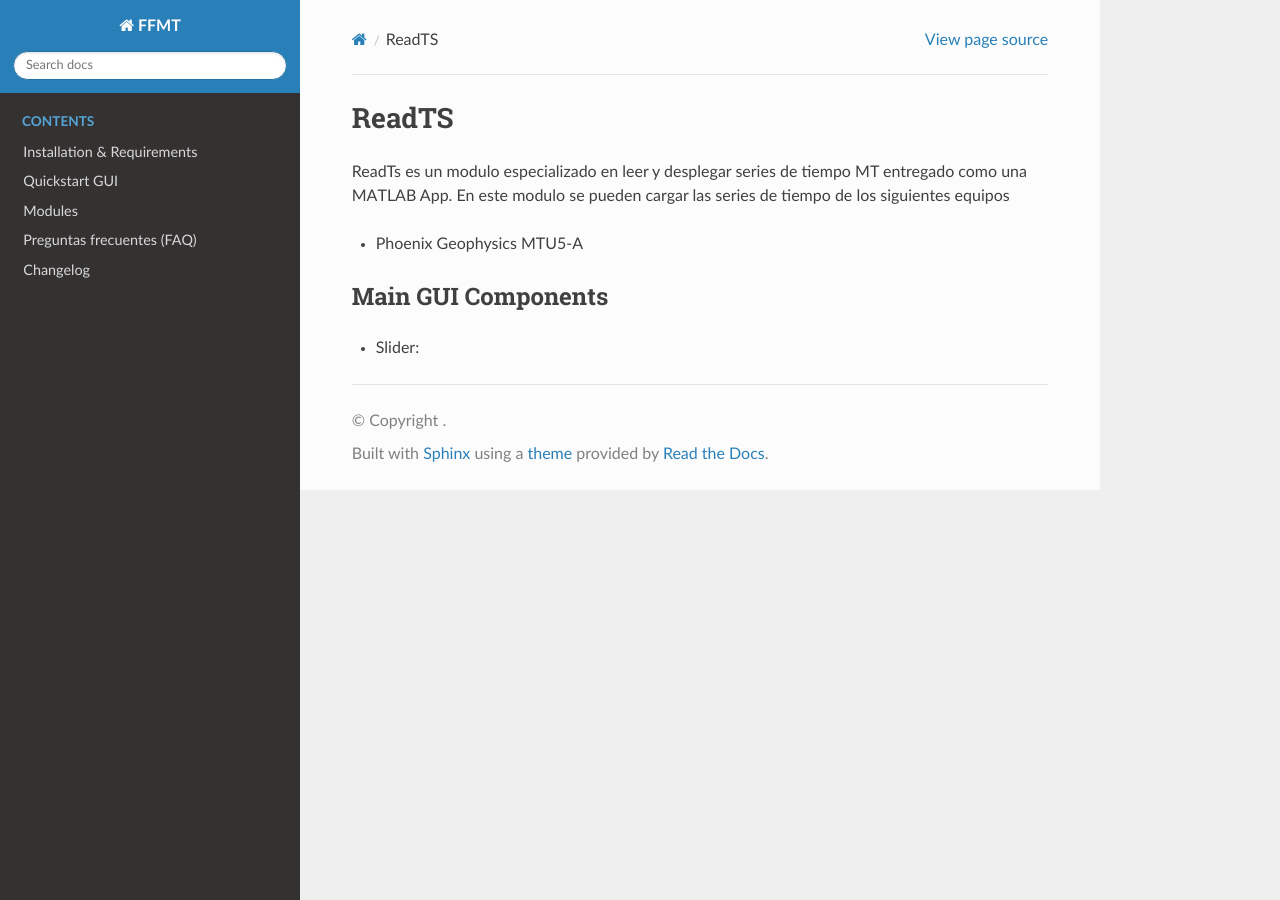
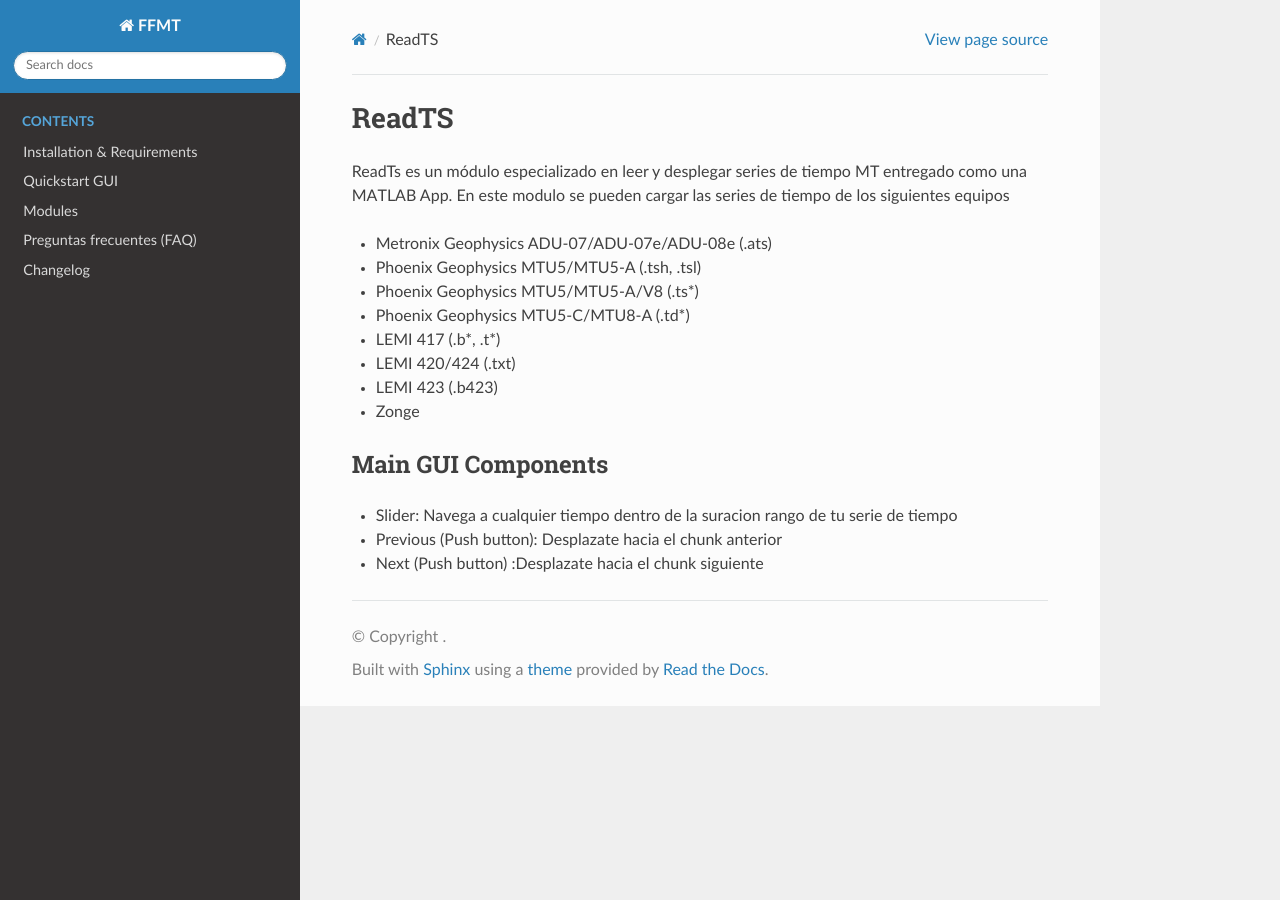
Before and after one commit to ffmtsw/ffmt, a Sphinx documentation site: the page built from docs/source/modules/readts.md, in a window 1280 px wide. Built offline with Sphinx 7.4.7 and the Read the Docs theme 3.1.0, drawn with Linux system fonts in a browser that asks for light colours.

Commit message:
Update readts.md

```diff
--- a/docs/source/modules/readts.md
+++ b/docs/source/modules/readts.md
@@ -1,10 +1,16 @@
 ## ReadTS
 
-ReadTs es un modulo especializado en leer y desplegar series de tiempo MT entregado como una MATLAB App. En este modulo se pueden cargar las series de tiempo de los siguientes equipos
-- Phoenix Geophysics MTU5-A
-
-
-
+ReadTs es un módulo especializado en leer y desplegar series de tiempo MT entregado como una MATLAB App. En este modulo se pueden cargar las series de tiempo de los siguientes equipos
+- Metronix Geophysics ADU-07/ADU-07e/ADU-08e (.ats)
+- Phoenix Geophysics MTU5/MTU5-A (.tsh, .tsl)
+- Phoenix Geophysics MTU5/MTU5-A/V8 (.ts*)
+- Phoenix Geophysics MTU5-C/MTU8-A (.td*)
+- LEMI 417 (.b*, .t*)
+- LEMI 420/424 (.txt)
+- LEMI 423 (.b423)
+- Zonge
 
 ### Main GUI Components
-- Slider:
+- Slider: Navega a cualquier tiempo dentro de la suracion rango de tu serie de tiempo
+- Previous (Push button): Desplazate hacia el chunk anterior
+- Next (Push button) :Desplazate hacia el chunk siguiente
```
